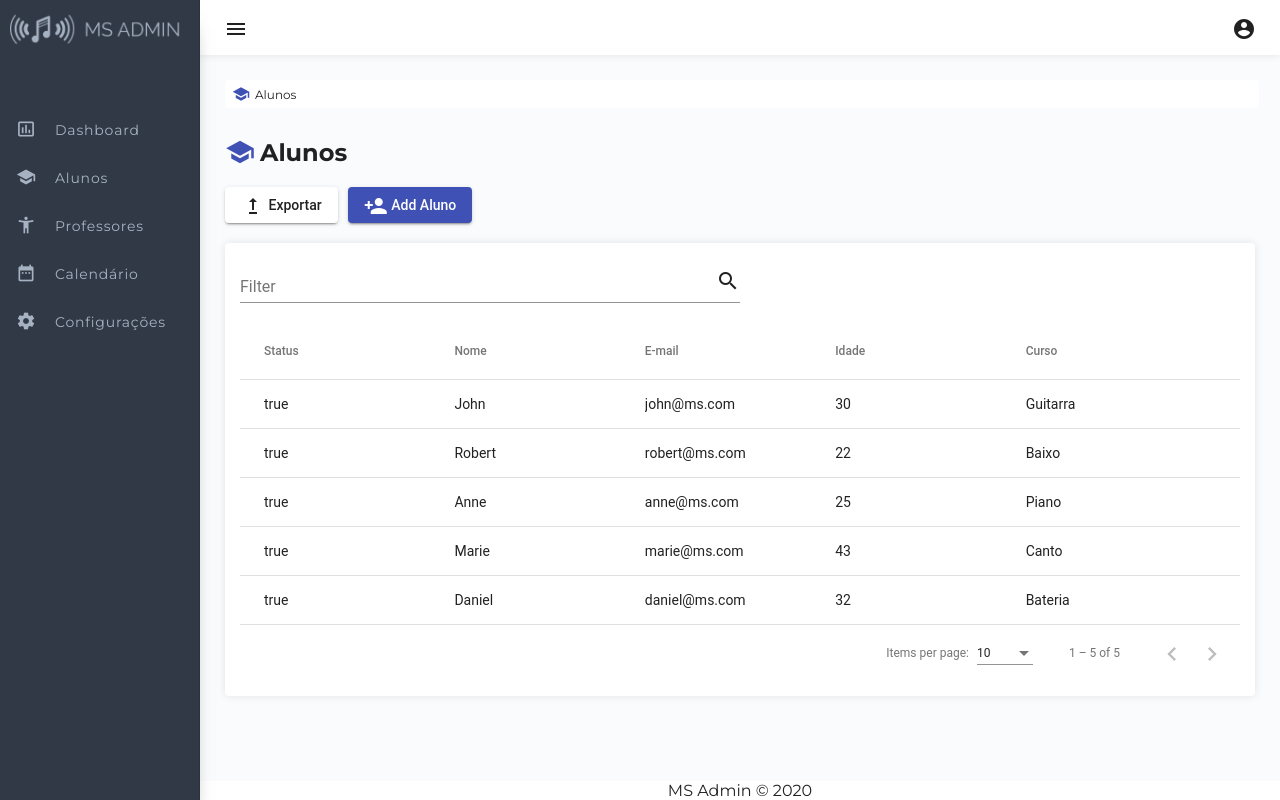
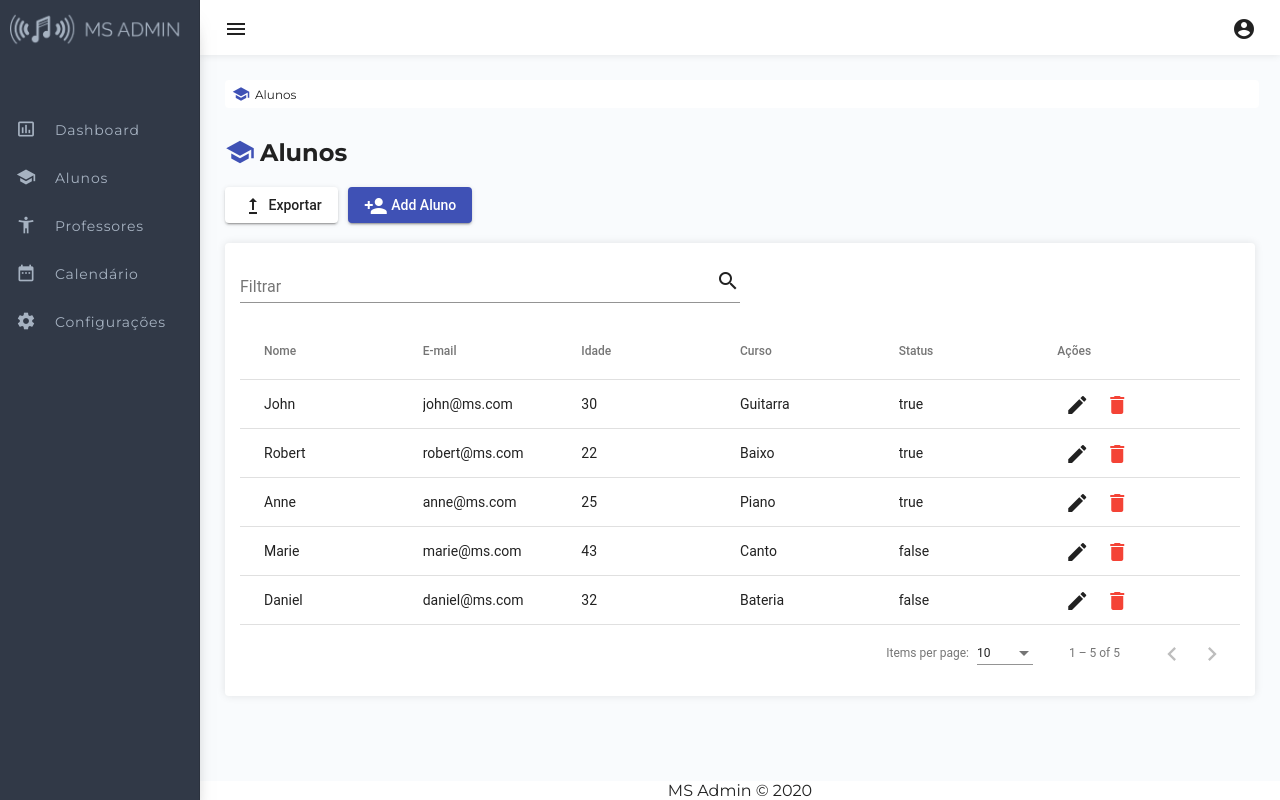
Before and after one commit to dnuneswebdev/ms-admin, an Angular app: page /students in a window 1280 px wide. Built offline with nearby package versions, Linux system fonts and the light colour scheme; data requests are answered from the project's data file.

Commit message:
Added 'actions' table column and 'status' table column logic

```diff
--- a/db.json
+++ b/db.json
@@ -35,7 +35,7 @@
       "email": "marie@ms.com",
       "age": 43,
       "course": "Canto",
-      "status": true
+      "status": false
     },
     {
       "id": 5,
@@ -43,7 +43,7 @@
       "email": "daniel@ms.com",
       "age": 32,
       "course": "Bateria",
-      "status": true
+      "status": false
     }
   ],
   "teachers": [{
@@ -51,40 +51,35 @@
       "name": "Rafael",
       "email": "rafael@ms.com",
       "age": 34,
-      "role": "Guitarrista",
-      "status": true
+      "role": "Guitarrista"
     },
     {
       "id": 2,
       "name": "Clecio",
       "email": "clecio@ms.com",
       "age": 30,
-      "role": "Baterista",
-      "status": true
+      "role": "Baterista"
     },
     {
       "id": 3,
       "name": "Juliana",
       "email": "juliana@ms.com",
       "age": 28,
-      "role": "Cantor(a)",
-      "status": true
+      "role": "Cantor(a)"
     },
     {
       "id": 4,
       "name": "Andre",
       "email": "andre@ms.com",
       "age": 24,
-      "role": "Tecladista",
-      "status": true
+      "role": "Tecladista"
     },
     {
       "id": 5,
       "name": "Zé",
       "email": "zé@ms.com",
       "age": 40,
-      "role": "Saxofonista",
-      "status": true
+      "role": "Saxofonista"
     }
   ]
 }
--- a/src/app/pages/students/main/students.component.html
+++ b/src/app/pages/students/main/students.component.html
@@ -23,8 +23,8 @@
 
   <!-- content -->
   <div class="content">
-    <app-datatable [tableData]="students" [tableColumns]="['status', 'name', 'email', 'age', 'course']"
-      [tableHeaderCells]="['Status', 'Nome', 'E-mail', 'Idade', 'Curso']">
+    <app-datatable [tableData]="students" [tableColumns]="['name', 'email', 'age', 'course']"
+      [tableHeaderCells]="['Nome', 'E-mail', 'Idade', 'Curso']" [hasStatus]="true">
     </app-datatable>
   </div>
 </section>
--- a/src/app/pages/teachers/main/teachers.component.html
+++ b/src/app/pages/teachers/main/teachers.component.html
@@ -23,8 +23,8 @@
 
   <!-- content -->
   <div class="content">
-    <app-datatable [tableData]="teachers" [tableColumns]="['status', 'name', 'email', 'age', 'role']"
-      [tableHeaderCells]="['Status', 'Nome', 'E-mail', 'Idade', 'Profissão']">
+    <app-datatable [tableData]="teachers" [tableColumns]="['name', 'email', 'age', 'role']"
+      [tableHeaderCells]="['Nome', 'E-mail', 'Idade', 'Profissão']" [hasStatus]="false">
     </app-datatable>
   </div>
 </section>
--- a/src/app/pages/teachers/models/teacher.model.ts
+++ b/src/app/pages/teachers/models/teacher.model.ts
@@ -4,5 +4,4 @@ export interface Teacher {
   email: string;
   age: number;
   role: string;
-  status: boolean;
 }
--- a/src/app/shared/components/datatable/datatable.component.html
+++ b/src/app/shared/components/datatable/datatable.component.html
@@ -2,22 +2,46 @@
   <!-- filter and buttons -->
   <div class="filter-btns" fxLayoutAlign="space-between">
     <mat-form-field fxFlex="50%">
-      <input matInput type="text" (keyup)="filterTable($event.target.value)" placeholder="Filter">
+      <input matInput type="text" (keyup)="filterTable($event.target.value)" placeholder="Filtrar">
       <mat-icon matSuffix>search</mat-icon>
     </mat-form-field>
   </div>
 
   <!-- table -->
   <mat-table [dataSource]="matTableDataSource" matSort>
+
+    <!-- status column -->
+    <ng-container matColumnDef="status" *ngIf="hasStatus">
+      <mat-header-cell *matHeaderCellDef mat-sort-header>Status</mat-header-cell>
+      <mat-cell *matCellDef="let element">
+        {{element.status}}
+      </mat-cell>
+    </ng-container>
+
+    <!-- data columns -->
     <ng-container *ngFor="let column of tableColumns; let i = index;" [matColumnDef]="column">
       <mat-header-cell *matHeaderCellDef mat-sort-header>{{tableHeaderCells[i]}}</mat-header-cell>
       <mat-cell *matCellDef="let element">{{element[column]}}</mat-cell>
     </ng-container>
 
-    <mat-header-row *matHeaderRowDef="tableColumns"></mat-header-row>
-    <mat-row *matRowDef="let row; columns: tableColumns;"></mat-row>
+    <!-- action btns column-->
+    <ng-container matColumnDef="actions">
+      <mat-header-cell *matHeaderCellDef>Ações</mat-header-cell>
+      <mat-cell *matCellDef="let element">
+        <button mat-icon-button matTooltip="Editar" matTooltipPosition="above">
+          <mat-icon>create</mat-icon>
+        </button>
+        <button mat-icon-button color="warn" matTooltip="Excluir" matTooltipPosition="above">
+          <mat-icon>delete</mat-icon>
+        </button>
+      </mat-cell>
+    </ng-container>
+
+    <mat-header-row *matHeaderRowDef="displayedColumns"></mat-header-row>
+    <mat-row *matRowDef="let row; columns: displayedColumns;"></mat-row>
   </mat-table>
 
+  <!-- spinner -->
   <mat-spinner *ngIf="isLoading" diameter="35"></mat-spinner>
 
   <!-- paginator -->
--- a/src/app/shared/components/datatable/datatable.component.ts
+++ b/src/app/shared/components/datatable/datatable.component.ts
@@ -16,9 +16,11 @@ export class DatatableComponent implements OnInit, AfterViewInit {
   @Input() tableData: Array<any>;
   @Input() tableColumns: Array<string>;
   @Input() tableHeaderCells: Array<string>;
+  @Input() hasStatus: boolean = true;
 
   isLoading: boolean = true;
   matTableDataSource: MatTableDataSource<any>;
+  displayedColumns: Array<string>;
 
   constructor() { }
 
@@ -36,6 +38,12 @@ export class DatatableComponent implements OnInit, AfterViewInit {
       this.matTableDataSource.paginator = this.paginator;
       this.isLoading = false;
     }
+
+    if (this.hasStatus) {
+      this.displayedColumns = this.tableColumns.concat(['status', 'actions']);
+    } else {
+      this.displayedColumns = this.tableColumns.concat(['actions']);
+    }
   }
 
   filterTable(value: string) {
--- a/src/app/shared/components/datatable/datatable.module.ts
+++ b/src/app/shared/components/datatable/datatable.module.ts
@@ -11,6 +11,7 @@ import { MatInputModule } from '@angular/material/input';
 import { MatButtonModule } from '@angular/material/button';
 import { MatFormFieldModule } from '@angular/material/form-field';
 import { MatProgressSpinnerModule } from '@angular/material/progress-spinner';
+import { MatTooltipModule } from '@angular/material/tooltip';
 
 //Component
 import { DatatableComponent } from './datatable.component';
@@ -31,6 +32,7 @@ import { FlexLayoutModule } from '@angular/flex-layout';
     MatFormFieldModule,
     FlexLayoutModule,
     MatProgressSpinnerModule,
+    MatTooltipModule,
   ],
   exports: [
     DatatableComponent
```
